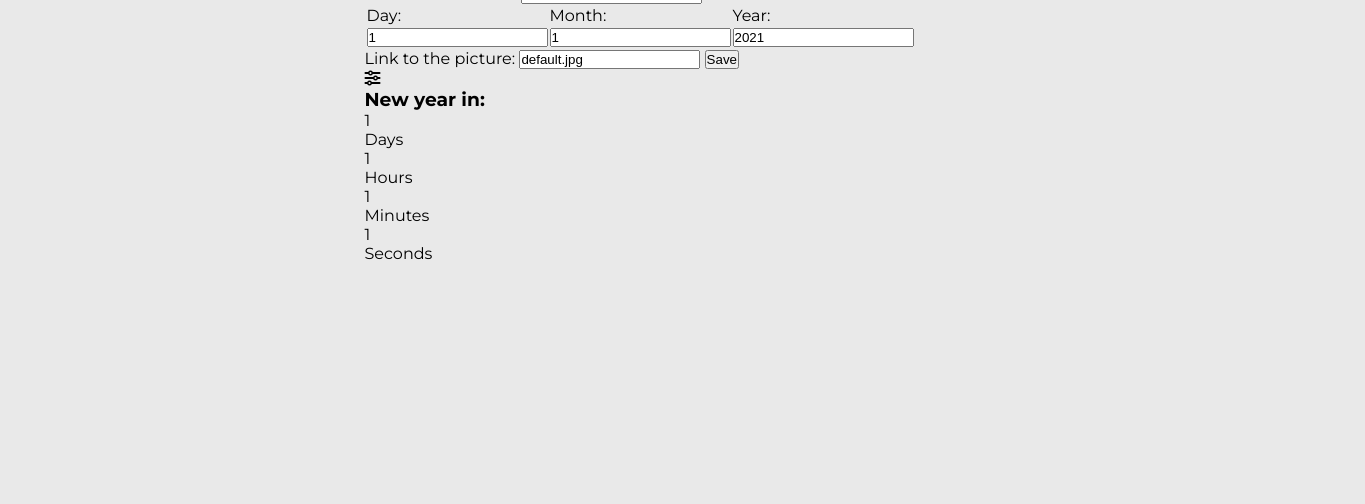
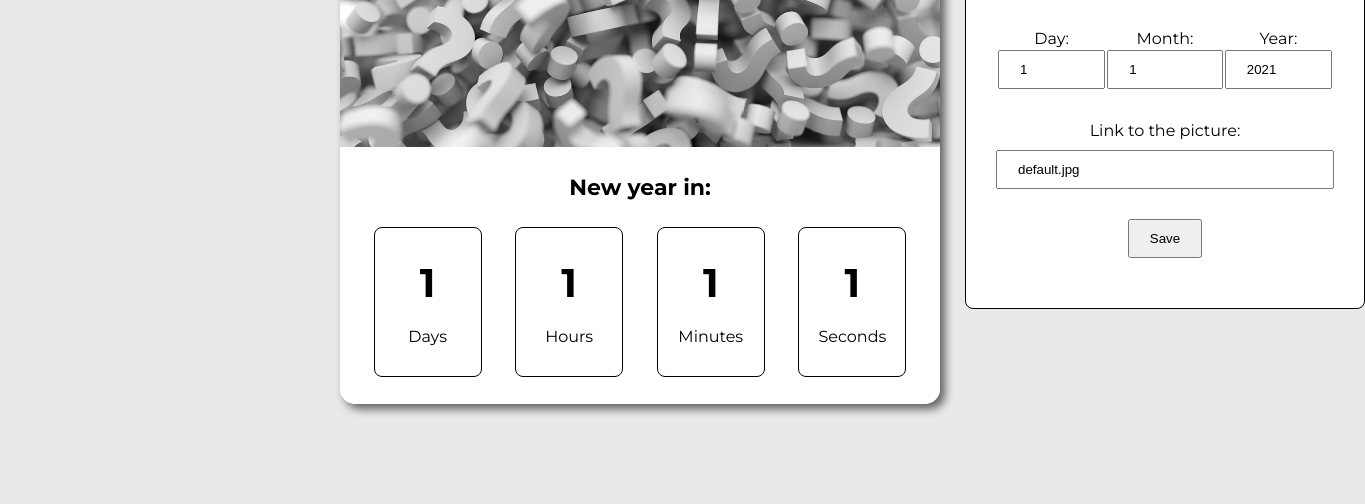
Before and after one commit to miloszKubiak/time-counter, a plain HTML site: page index.html in a window 1280 px wide. Shown: the part 296-800 px from the top of the page, 1365 px wide, since content can reach past the window. Drawn offline with Linux system fonts and the light colour scheme.

Commit message:
Added styles to the project

```diff
--- a/style.css
+++ b/style.css
@@ -10,5 +10,133 @@ body {
     align-items: center;
     min-height: 100vh;
     font-family: 'Montserrat', sans-serif;
-    background-color: rgb(233,233,233);
+    background-color: rgb(233, 233, 233);
 }
+
+.counter-app {
+    position: relative;
+}
+
+.app-body {
+    display: flex;
+    flex-direction: column;
+    width: 600px;
+    height: 600px;
+    border-radius: 15px;
+    box-shadow: 5px 5px 10px rgba(0, 0, 0, .6);
+    overflow: hidden;
+}
+
+.image-section {
+    position: relative;
+    height: 400px;
+    background-image: url('default.jpg');
+    background-size: cover;
+    background-position: center;
+}
+
+.settings-btn {
+    position: absolute;
+    top: 20px;
+    right: 20px;
+    padding: 15px 20px;
+    font-size: 25px;
+    background-color: #f9f9f9;
+    border: 1px solid black;
+    border-radius: 5px;
+    cursor: pointer;
+    transition: background-color.3s, color .3s;
+}
+
+.settings-btn:hover {
+    color: #f9f9f9;
+    background-color: #333;
+}
+
+.time-section {
+    display: flex;
+    flex-direction: column;
+    justify-content: space-evenly;
+    align-items: center;
+    height: 300px;
+    background-color: #fff;
+    z-index: 100;
+}
+
+h3{
+    font-size: 22px;
+    text-align: center;
+}
+
+.time-cards {
+    display: flex;
+    justify-content: space-evenly;
+    width: 100%;
+}
+
+.card {
+    display: flex;
+    flex-direction: column;
+    justify-content: space-between;
+    padding: 30px 0;
+    width: 18%;
+    text-align: center;
+    border: 1px solid black;
+    border-radius: 8px;
+}
+
+.number {
+    margin-bottom: 20px;
+    font-weight: bold;
+    font-size: 40px;
+}
+
+.card-title {
+    text-align: center;
+}
+
+.settings {
+    display: flex;
+    flex-direction: column;
+    justify-content: center;
+    align-items: center;
+    position: absolute;
+    top: 5px;
+    right: 5px;
+    padding: 50px 30px;
+    width: 400px;
+    background-color: #fff;
+    border: 1px solid black;
+    border-radius: 8px;
+    opacity: 0;
+    transition: transform .5s, opacity .3s;
+}
+
+.active {
+    transform: translateX(430px);
+    opacity: 1;
+}
+
+h1 {
+    margin-bottom: 30px;
+    text-transform: uppercase;
+}
+
+label {
+    margin-bottom: 10px;
+}
+
+input {
+    margin-bottom: 30px;
+    padding: 10px 20px;
+    width: 100%;
+}
+
+.date {
+    text-align: center;
+}
+
+.save {
+    padding: 10px 20px;
+    cursor: pointer;
+}
```
Also changed, not shown: default.jpg (added), index.html (line endings or trailing spaces).
